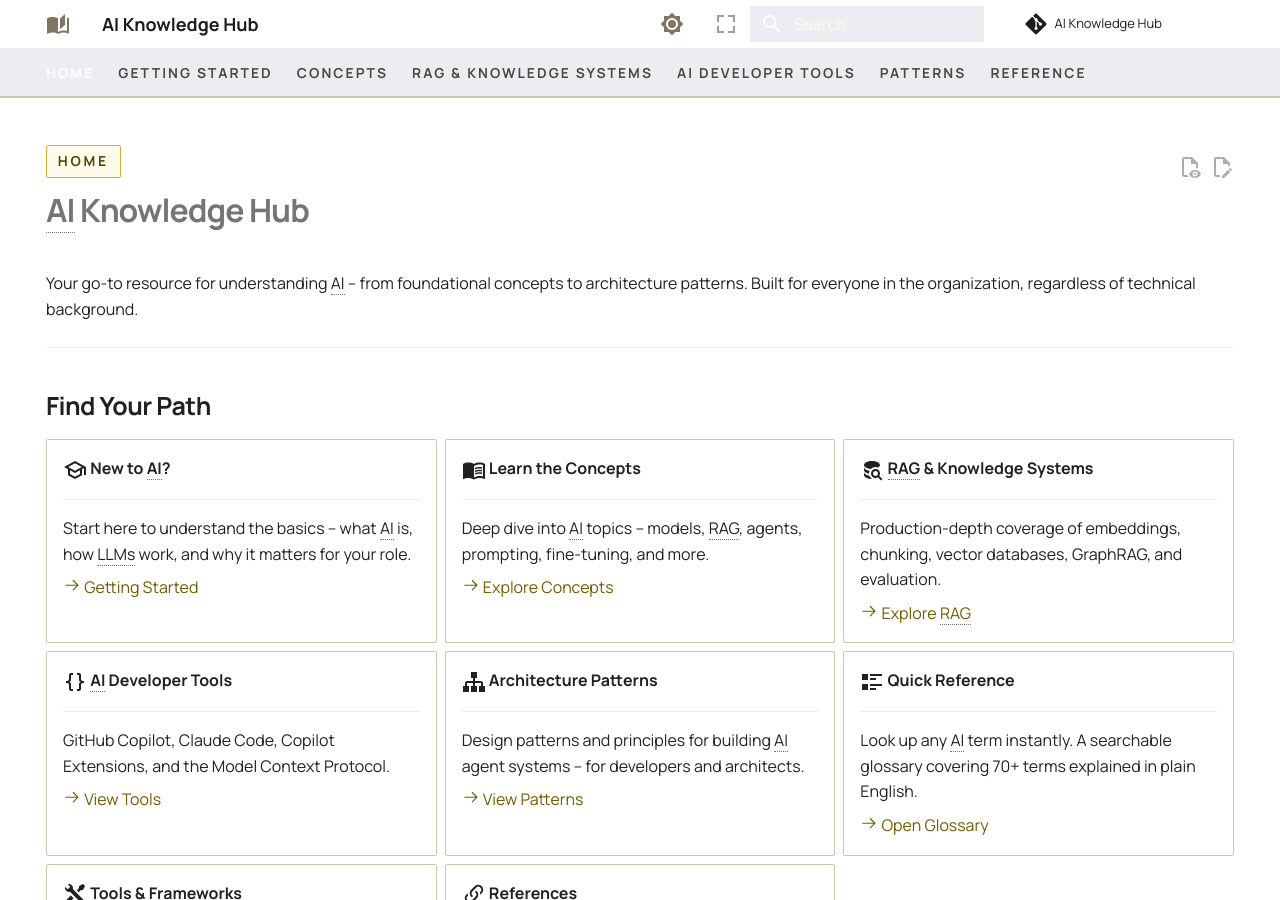
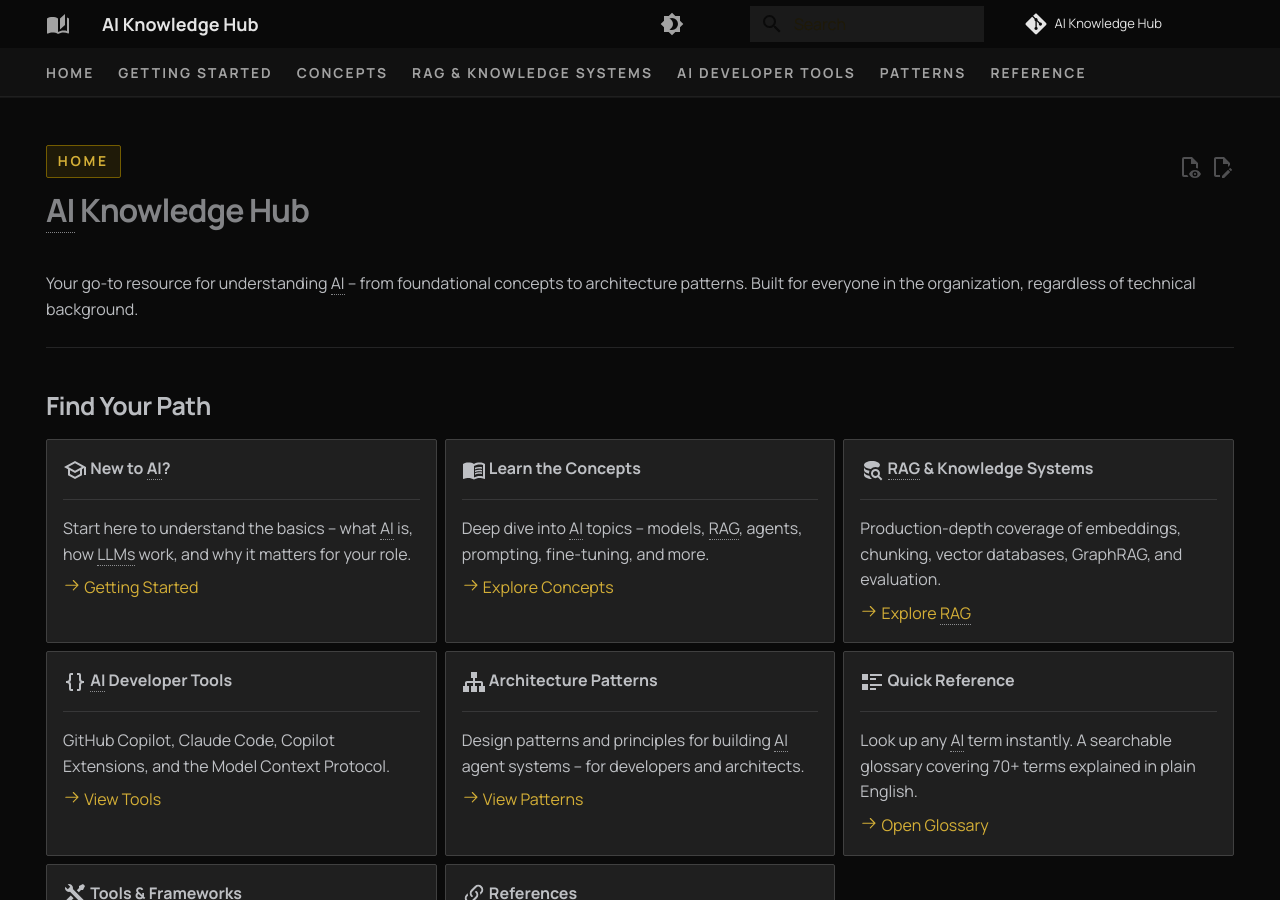
Before and after one commit to nitin27may/ai-resources, an MkDocs documentation site: the page built from docs/index.md, in a window 1280 px wide and 900 px high. Built offline with MkDocs 1.6.1 and Material for MkDocs 9.7.7, drawn with Linux system fonts in a browser that asks for light colours; comment, search, counter and statistics services are not loaded.

```diff
--- a/mkdocs.yml
+++ b/mkdocs.yml
@@ -24,18 +24,18 @@ theme:
     - content.code.annotate
     - content.tabs.link
   palette:
+    - scheme: slate
+      primary: custom
+      accent: custom
+      toggle:
+        icon: material/brightness-4
+        name: Switch to light mode
     - scheme: default
       primary: custom
       accent: custom
       toggle:
         icon: material/brightness-7
         name: Switch to dark mode
-    - scheme: slate
-      primary: custom
-      accent: custom
-      toggle:
-        icon: material/brightness-4
-        name: Switch to light mode
   icon:
     logo: material/book-open-page-variant
   font:
--- a/overrides/main.html
+++ b/overrides/main.html
@@ -14,6 +14,18 @@
 
 {% block scripts %}
   {{ super() }}
+  <!-- Force dark theme as default; only respect explicit user choice of light -->
+  <script>
+    (function () {
+      var stored = localStorage.getItem("data-md-color-scheme");
+      if (stored !== "default") {
+        document.body.setAttribute("data-md-color-scheme", "slate");
+        document.body.setAttribute("data-md-color-primary", "custom");
+        document.body.setAttribute("data-md-color-accent", "custom");
+        localStorage.setItem("data-md-color-scheme", "slate");
+      }
+    })();
+  </script>
   <!-- Add custom JavaScript for full width toggle -->
   <script src="{{ 'assets/javascripts/fullwidth-toggle.js' | url }}"></script>
   <!-- Add custom JavaScript for Mermaid fullscreen functionality -->
```
